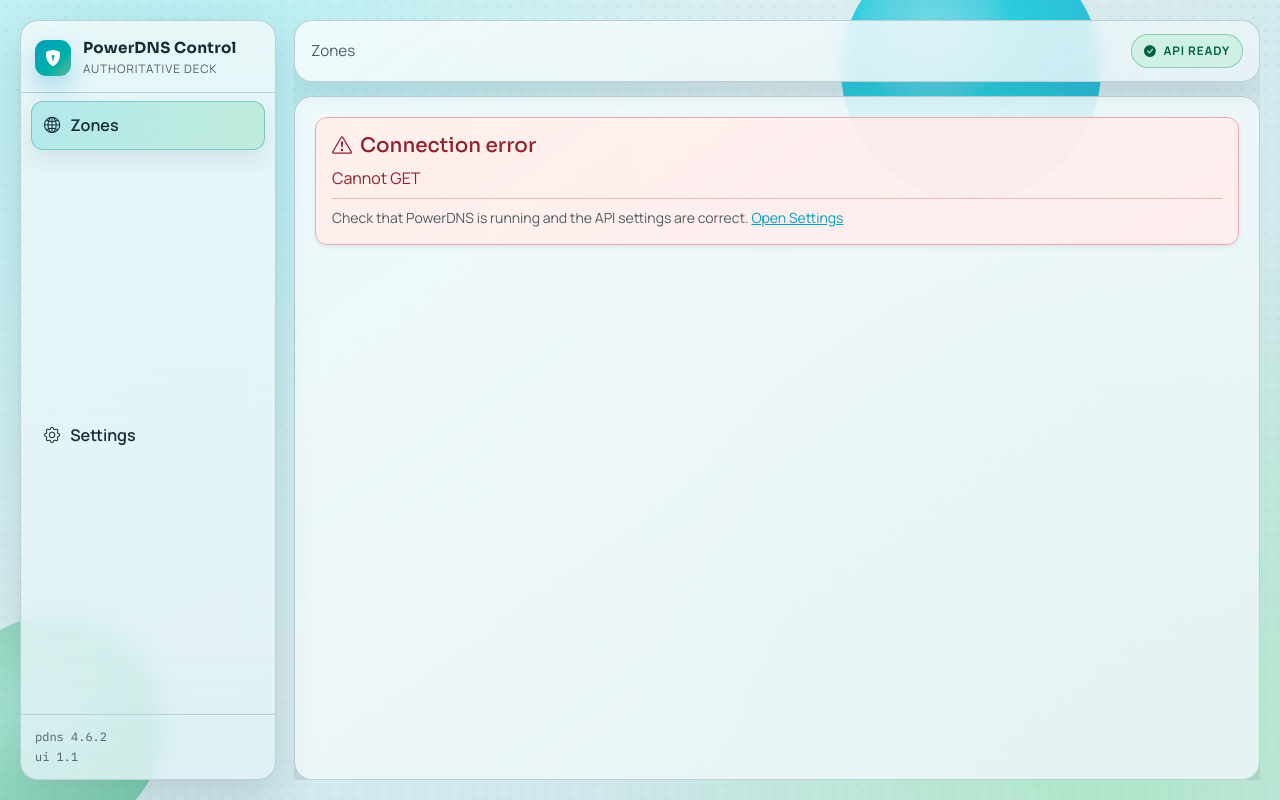
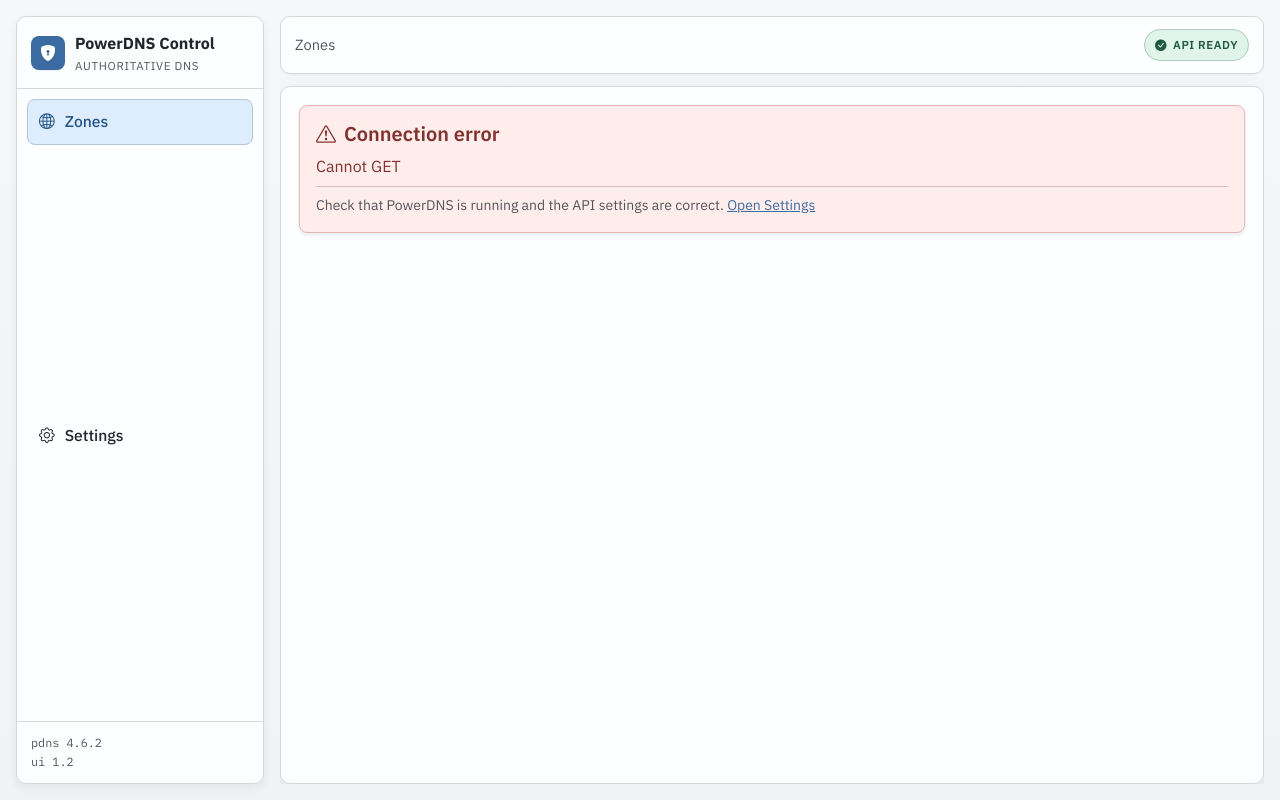
Before and after one commit to skrashevich/pdns-webui, a Python web app: template templates/index.html in a window 1280 px wide. Run offline with Jinja, Linux system fonts and the light colour scheme; the template is opened without the code that fills it, so the values that code supplies are empty.

Commit message:
Update styles and fonts for improved UI consistency and readability

```diff
--- a/static/css/style.css
+++ b/static/css/style.css
@@ -3,25 +3,23 @@
 }
 
 :root {
-  --bg-1: oklch(0.95 0.015 205);
-  --bg-2: oklch(0.9 0.03 212);
-  --surface: oklch(0.985 0.008 210 / 0.9);
-  --surface-soft: oklch(0.97 0.014 216 / 0.9);
-  --surface-strong: oklch(0.995 0.006 210);
-  --line: oklch(0.83 0.022 220 / 0.9);
-  --line-strong: oklch(0.76 0.03 220 / 0.9);
-  --text: oklch(0.28 0.035 233);
-  --text-soft: oklch(0.47 0.02 232);
-  --accent: oklch(0.63 0.16 211);
-  --accent-2: oklch(0.71 0.11 169);
-  --success: oklch(0.72 0.15 152);
-  --danger: oklch(0.62 0.23 25);
-  --warning: oklch(0.74 0.16 70);
-  --radius: 18px;
-  --radius-sm: 12px;
-  --shadow-sm: 0 10px 24px hsl(205 48% 22% / 0.1);
-  --shadow-md: 0 18px 42px hsl(205 48% 22% / 0.16);
-  --shadow-lg: 0 30px 80px hsl(205 48% 18% / 0.22);
+  --bg: oklch(0.96 0.004 250);
+  --surface: oklch(0.995 0.002 250);
+  --surface-soft: oklch(0.982 0.003 250);
+  --line: oklch(0.88 0.008 250);
+  --line-strong: oklch(0.8 0.012 250);
+  --text: oklch(0.27 0.015 255);
+  --text-soft: oklch(0.45 0.01 255);
+  --primary: oklch(0.52 0.1 252);
+  --primary-strong: oklch(0.44 0.1 252);
+  --success: oklch(0.63 0.1 162);
+  --danger: oklch(0.56 0.18 27);
+  --warning: oklch(0.72 0.14 75);
+  --radius: 10px;
+  --radius-sm: 8px;
+  --shadow-xs: 0 1px 2px hsl(222 22% 20% / 0.06);
+  --shadow-sm: 0 4px 10px hsl(222 22% 20% / 0.06);
+  --shadow-md: 0 8px 24px hsl(222 22% 20% / 0.08);
 }
 
 html,
@@ -31,12 +29,9 @@
 }
 
 body {
+  background: linear-gradient(180deg, oklch(0.975 0.002 250), var(--bg));
   color: var(--text);
-  font-family: "Manrope", sans-serif;
-  background:
-    radial-gradient(circle at 14% 10%, oklch(0.91 0.06 201) 0%, transparent 44%),
-    radial-gradient(circle at 86% 90%, oklch(0.88 0.07 160) 0%, transparent 40%),
-    linear-gradient(145deg, var(--bg-1) 0%, var(--bg-2) 100%);
+  font-family: "IBM Plex Sans", sans-serif;
   overflow: hidden;
 }
 
@@ -46,59 +41,21 @@
 h4,
 h5,
 h6 {
-  font-family: "Sora", sans-serif;
   color: var(--text);
+  font-family: "IBM Plex Sans", sans-serif;
+  font-weight: 600;
 }
 
 a {
-  color: var(--accent);
-}
-
-.ui-atmosphere {
-  position: fixed;
-  inset: 0;
-  z-index: 0;
-  pointer-events: none;
-}
-
-.orb {
-  position: absolute;
-  border-radius: 999px;
-}
-
-.orb-a {
-  width: 260px;
-  height: 260px;
-  top: -60px;
-  right: 14%;
-  background: radial-gradient(circle at 35% 35%, oklch(0.81 0.11 205), oklch(0.64 0.17 212));
-  opacity: 0.8;
-}
-
-.orb-b {
-  width: 220px;
-  height: 220px;
-  left: -56px;
-  bottom: -36px;
-  background: radial-gradient(circle at 40% 40%, oklch(0.86 0.09 170), oklch(0.69 0.14 160));
-  opacity: 0.65;
-}
-
-.dot-grid {
-  position: absolute;
-  inset: 0;
-  background-image: radial-gradient(hsl(210 24% 32% / 0.09) 0.8px, transparent 0.8px);
-  background-size: 12px 12px;
+  color: var(--primary);
 }
 
 .app-wrapper {
-  position: relative;
-  z-index: 1;
   display: grid;
-  grid-template-columns: 256px minmax(0, 1fr);
-  gap: 18px;
+  grid-template-columns: 248px minmax(0, 1fr);
+  gap: 16px;
   height: 100vh;
-  padding: 20px;
+  padding: 16px;
 }
 
 .sidebar {
@@ -107,52 +64,50 @@
   min-width: 0;
   border: 1px solid var(--line);
   border-radius: var(--radius);
-  background: linear-gradient(180deg, oklch(0.97 0.012 206 / 0.9), oklch(0.95 0.018 214 / 0.78));
-  box-shadow: var(--shadow-md);
-  backdrop-filter: blur(12px);
-  overflow: auto;
-  transition: transform 220ms ease;
+  background: var(--surface);
+  box-shadow: var(--shadow-sm);
+  overflow-y: auto;
+  transition: transform 180ms ease;
 }
 
 .sidebar-brand {
   display: flex;
   align-items: center;
-  gap: 12px;
-  padding: 16px 14px 14px;
+  gap: 10px;
+  padding: 14px;
   border-bottom: 1px solid var(--line);
 }
 
 .brand-mark {
-  width: 36px;
-  height: 36px;
-  display: inline-grid;
+  width: 34px;
+  height: 34px;
+  border-radius: 8px;
+  display: grid;
   place-items: center;
-  border-radius: 11px;
+  background: var(--primary);
   color: #fff;
-  background: linear-gradient(135deg, var(--accent), var(--accent-2));
-  box-shadow: 0 12px 26px hsl(199 80% 45% / 0.32);
+  box-shadow: var(--shadow-xs);
 }
 
 .brand-title {
   display: block;
-  font-family: "Sora", sans-serif;
-  font-size: 0.95rem;
+  font-size: 1rem;
   font-weight: 700;
-  letter-spacing: 0.02em;
+  letter-spacing: 0;
 }
 
 .brand-subtitle {
   display: block;
-  margin-top: 1px;
-  font-size: 0.73rem;
+  margin-top: 2px;
   color: var(--text-soft);
+  font-size: 0.72rem;
   text-transform: uppercase;
-  letter-spacing: 0.08em;
+  letter-spacing: 0.06em;
 }
 
 .sidebar-nav {
   list-style: none;
-  margin: 8px 0 0;
+  margin: 10px 0 0;
   padding: 0 10px;
   display: grid;
   gap: 6px;
@@ -163,81 +118,79 @@
   display: flex;
   align-items: center;
   gap: 10px;
+  padding: 10px 11px;
+  border: 1px solid transparent;
+  border-radius: var(--radius-sm);
   text-decoration: none;
   color: var(--text);
-  border: 1px solid transparent;
-  border-radius: 12px;
-  padding: 11px 12px;
-  font-size: 1.01rem;
-  font-weight: 600;
-  transition: transform 140ms ease, background-color 140ms ease, border-color 140ms ease;
+  font-size: 0.98rem;
+  font-weight: 500;
+  transition: border-color 120ms ease, background-color 120ms ease;
 }
 
 .sidebar-nav a:hover {
-  transform: translateX(3px);
-  background: oklch(0.9 0.05 200 / 0.45);
+  background: var(--surface-soft);
+  border-color: var(--line);
 }
 
 .sidebar-nav a.active {
-  background: linear-gradient(110deg, oklch(0.89 0.06 200 / 0.88), oklch(0.89 0.06 167 / 0.8));
-  border-color: oklch(0.77 0.08 196 / 0.92);
-  box-shadow: var(--shadow-sm);
+  background: oklch(0.94 0.028 251);
+  border-color: oklch(0.82 0.03 250);
+  color: var(--primary-strong);
 }
 
 .sidebar-footer {
   margin-top: auto;
   border-top: 1px solid var(--line);
-  padding: 13px 14px;
-  display: flex;
-  flex-direction: column;
-  gap: 2px;
+  padding: 12px 14px;
+  display: grid;
+  gap: 1px;
+  color: var(--text-soft);
   font-family: "IBM Plex Mono", monospace;
-  font-size: 0.75rem;
-  color: var(--text-soft);
+  font-size: 0.74rem;
 }
 
 .main-area {
   min-width: 0;
   display: flex;
   flex-direction: column;
-  gap: 14px;
+  gap: 12px;
   overflow: hidden;
 }
 
 .topbar {
+  min-height: 58px;
+  padding: 10px 14px;
   display: flex;
   align-items: center;
   justify-content: space-between;
-  gap: 16px;
-  min-height: 62px;
-  padding: 12px 16px;
+  gap: 12px;
+  border: 1px solid var(--line);
   border-radius: var(--radius);
-  border: 1px solid var(--line);
-  background: linear-gradient(145deg, oklch(0.985 0.007 210 / 0.9), oklch(0.96 0.012 214 / 0.82));
-  box-shadow: var(--shadow-sm);
-  backdrop-filter: blur(10px);
+  background: var(--surface);
+  box-shadow: var(--shadow-xs);
 }
 
 .topbar-left,
 .topbar-right {
   display: flex;
   align-items: center;
-  gap: 12px;
+  gap: 10px;
   min-width: 0;
 }
 
 .topbar-breadcrumb {
   display: inline-flex;
   align-items: center;
-  gap: 8px;
+  gap: 7px;
   min-width: 0;
   color: var(--text-soft);
-  font-size: 0.95rem;
+  font-size: 0.92rem;
 }
 
 .topbar-breadcrumb a {
-  color: var(--accent);
   text-decoration: none;
+  color: var(--primary);
 }
 
 .topbar-breadcrumb strong {
@@ -245,83 +198,84 @@
 }
 
 #global-spinner {
-  color: var(--accent);
+  color: var(--primary);
 }
 
 .status-pill {
   display: inline-flex;
   align-items: center;
-  gap: 7px;
+  gap: 6px;
+  padding: 6px 10px;
   border-radius: 999px;
-  border: 1px solid oklch(0.78 0.08 165 / 0.9);
-  background: oklch(0.92 0.05 166 / 0.72);
-  color: oklch(0.43 0.1 165);
+  border: 1px solid oklch(0.82 0.04 165);
+  background: oklch(0.95 0.025 165);
+  color: oklch(0.42 0.07 165);
   text-transform: uppercase;
-  letter-spacing: 0.07em;
-  font-size: 0.74rem;
-  font-weight: 700;
-  padding: 7px 12px;
+  letter-spacing: 0.05em;
+  font-size: 0.72rem;
+  font-weight: 600;
 }
 
 .content-shell {
   min-height: 0;
   flex: 1;
+  border: 1px solid var(--line);
   border-radius: var(--radius);
-  border: 1px solid var(--line);
-  background: linear-gradient(145deg, oklch(0.985 0.007 210 / 0.88), oklch(0.962 0.012 214 / 0.86));
-  box-shadow: var(--shadow-lg);
+  background: var(--surface);
+  box-shadow: var(--shadow-md);
   overflow: hidden;
 }
 
 .content-area {
   height: 100%;
   overflow-y: auto;
-  padding: 20px;
+  padding: 18px;
 }
 
 .content-area .spinner-border {
-  color: var(--accent);
+  color: var(--primary);
 }
 
 .page-header {
   display: flex;
   align-items: center;
   flex-wrap: wrap;
-  gap: 10px;
-  margin-bottom: 16px;
+  gap: 9px;
+  margin-bottom: 14px;
 }
 
 .page-header h2 {
   margin: 0;
-  font-size: clamp(1.1rem, 1.8vw, 1.5rem);
-  letter-spacing: -0.01em;
+  font-size: clamp(1.08rem, 1.8vw, 1.4rem);
+  font-weight: 600;
 }
 
 .page-header .badge.bg-secondary {
-  background: oklch(0.87 0.04 214) !important;
-  color: oklch(0.35 0.05 225) !important;
-  border: 1px solid oklch(0.76 0.05 213) !important;
+  border: 1px solid var(--line-strong) !important;
+  background: var(--surface-soft) !important;
+  color: var(--text) !important;
+  font-weight: 600;
 }
 
 .card {
   border: 1px solid var(--line) !important;
-  border-radius: 14px !important;
-  background: oklch(0.995 0.004 210 / 0.7) !important;
-  box-shadow: var(--shadow-sm);
+  border-radius: var(--radius-sm) !important;
+  background: var(--surface) !important;
+  box-shadow: var(--shadow-xs);
 }
 
 .card-header {
-  background: linear-gradient(180deg, oklch(0.98 0.01 210 / 0.95), oklch(0.96 0.015 214 / 0.82)) !important;
   border-bottom: 1px solid var(--line) !important;
+  background: var(--surface-soft) !important;
   color: var(--text);
-  font-family: "Sora", sans-serif;
+  font-weight: 600;
 }
 
 .table {
   margin: 0;
   --bs-table-bg: transparent;
-  --bs-table-hover-bg: oklch(0.93 0.045 202 / 0.45);
-  --bs-table-border-color: oklch(0.84 0.02 220 / 0.88);
+  --bs-table-hover-bg: oklch(0.96 0.006 252);
+  --bs-table-border-color: var(--line);
 }
 
 .table-light,
@@ -592,39 +535,34 @@
   color: var(--text-soft) !important;
 }
 
-.form-check-input:checked {
-  background-color: var(--accent);
-  border-color: var(--accent);
-}
-
 .toast {
-  border-radius: 12px;
-  box-shadow: var(--shadow-md);
+  border-radius: var(--radius-sm);
+  box-shadow: var(--shadow-sm);
 }
 
 .toast .toast-body {
-  font-weight: 600;
+  font-weight: 500;
 }
 
 .export-pre {
   margin: 0;
+  max-height: 70vh;
+  overflow-x: auto;
+  white-space: pre;
   font-size: 0.82rem;
-  white-space: pre;
-  overflow-x: auto;
-  max-height: 70vh;
-  background: oklch(0.23 0.03 232);
-  color: oklch(0.93 0.01 230);
+  background: oklch(0.24 0.01 255);
+  color: oklch(0.94 0.002 250);
 }
 
 .alert {
-  border-radius: 12px;
+  border-radius: var(--radius-sm);
   border: 1px solid var(--line);
 }
 
 .alert-danger {
-  border-color: oklch(0.8 0.08 20) !important;
-  background: oklch(0.96 0.03 24 / 0.72) !important;
-  color: oklch(0.44 0.15 20) !important;
+  border-color: oklch(0.82 0.05 25) !important;
+  background: oklch(0.96 0.02 25) !important;
+  color: oklch(0.43 0.11 25) !important;
 }
 
 ::-webkit-scrollbar {
@@ -637,12 +575,12 @@
 }
 
 ::-webkit-scrollbar-thumb {
-  background: oklch(0.7 0.03 223 / 0.6);
+  background: oklch(0.75 0.01 250);
   border-radius: 999px;
 }
 
 ::-webkit-scrollbar-thumb:hover {
-  background: oklch(0.62 0.04 223 / 0.8);
+  background: oklch(0.66 0.012 250);
 }
 
 @media (max-width: 991px) {
--- a/templates/index.html
+++ b/templates/index.html
@@ -6,7 +6,7 @@
   <title>PowerDNS Web UI</title>
   <link rel="preconnect" href="https://fonts.googleapis.com" />
   <link rel="preconnect" href="https://fonts.gstatic.com" crossorigin />
-  <link href="https://fonts.googleapis.com/css2?family=Sora:wght@500;600;700;800&family=Manrope:wght@400;500;600;700&family=IBM+Plex+Mono:wght@400;500&display=swap" rel="stylesheet" />
+  <link href="https://fonts.googleapis.com/css2?family=IBM+Plex+Sans:wght@400;500;600;700&family=IBM+Plex+Mono:wght@400;500&display=swap" rel="stylesheet" />
   <link rel="stylesheet"
         href="https://cdn.jsdelivr.net/npm/bootstrap@5.3.2/dist/css/bootstrap.min.css"
         integrity="sha384-T3c6CoIi6uLrA9TneNEoa7RxnatzjcDSCmG1MXxSR1GAsXEV/Dwwykc2MPK8M2HN"
@@ -17,19 +17,13 @@
   <link rel="stylesheet" href="/static/css/style.css" />
 </head>
 <body>
-<div class="ui-atmosphere" aria-hidden="true">
-  <span class="orb orb-a"></span>
-  <span class="orb orb-b"></span>
-  <span class="dot-grid"></span>
-</div>
-
 <div class="app-wrapper">
   <nav class="sidebar" id="sidebar" aria-label="Sidebar navigation">
     <div class="sidebar-brand">
       <span class="brand-mark"><i class="bi bi-shield-lock-fill"></i></span>
       <div>
         <span class="brand-title">PowerDNS Control</span>
-        <small class="brand-subtitle">authoritative deck</small>
+        <small class="brand-subtitle">authoritative dns</small>
       </div>
     </div>
 
@@ -48,7 +42,7 @@
 
     <div class="sidebar-footer">
       <span>pdns 4.6.2</span>
-      <span>ui 1.1</span>
+      <span>ui 1.2</span>
     </div>
   </nav>
 
```
Also changed, not shown: other parts of static/css/style.css (+99 -122 lines).
